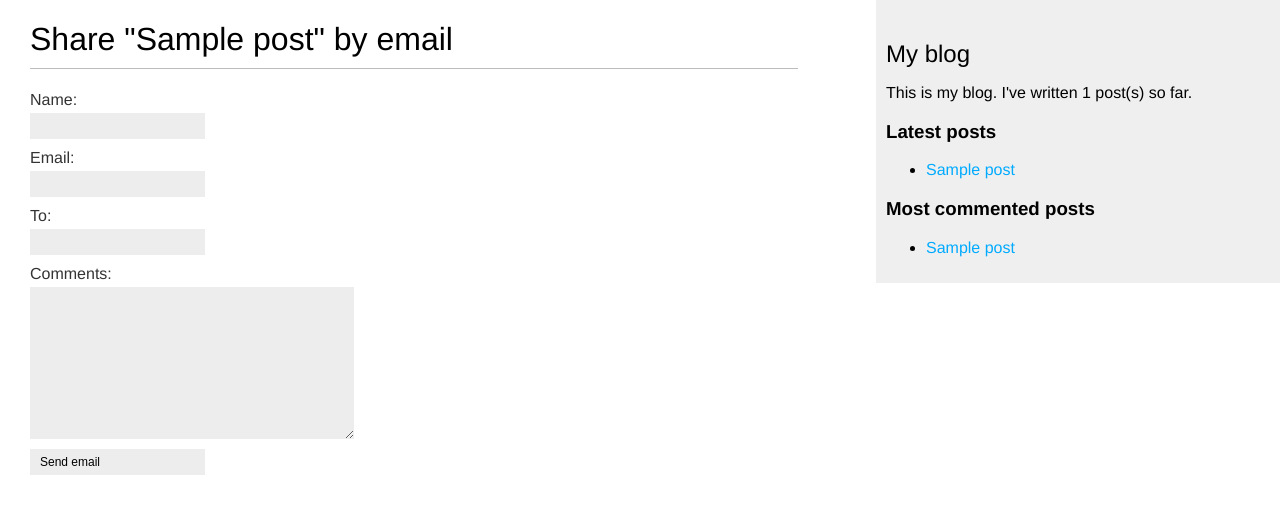
After one commit to theHackCat/django-blog-v2, a Django app: page /blog/1/share/ in a window 1280 px wide. The commit adds this page. Shown: the top 514 px of the page. Run offline with Django 3.2, Linux system fonts and the light colour scheme; tables that the repository leaves empty hold one stand-in row (values such as "Sample post").

Commit message:
added many models, forms, views, templates to make blog work

```diff
--- /dev/null
+++ b/blog/forms.py
@@ -0,0 +1,13 @@
+from django import forms
+from .models import Comment
+
+class EmailPostForm(forms.Form):
+    name = forms.CharField(max_length=25)
+    email = forms.EmailField()
+    to = forms.EmailField()
+    comments = forms.CharField(required=False, widget=forms.Textarea)
+
+class CommentForm(forms.ModelForm):
+    class Meta:
+        model = Comment
+        fields = ('name', 'email', 'body')
--- a/blog/models.py
+++ b/blog/models.py
@@ -2,8 +2,10 @@ from django.db import models
 from django.utils import timezone
 from django.contrib.auth.models import User
 from django.urls import reverse
+from taggit.managers import TaggableManager
 
 # Create your models here.
+
 class PublishedManager(models.Manager):
     def get_queryset(self):
         return super(PublishedManager, self).get_queryset().filter(status='published')
@@ -23,6 +25,7 @@ class Post(models.Model):
     status = models.CharField(max_length=10, choices=STATUS_CHOICES, default='draft')
     objects = models.Manager()
     published = PublishedManager()
+    tags = TaggableManager()
 
     class Meta:
         ordering = ('-publish',)
@@ -32,3 +35,18 @@ class Post(models.Model):
 
     def get_absolute_url(self):
         return reverse('blog:post_detail', args=[self.publish.year, self.publish.month, self.publish.day, self.slug])
+
+class Comment(models.Model):
+    post = models.ForeignKey(Post, on_delete=models.CASCADE, related_name='comments')
+    name = models.CharField(max_length=80)
+    email = models.EmailField()
+    body = models.TextField()
+    created = models.DateTimeField(auto_now_add=True)
+    updated = models.DateTimeField(auto_now=True)
+    active = models.BooleanField(default=True)
+
+    class Meta:
+        ordering = ('created',)
+
+    def __str__(self):
+        return 'Comment by {} on {}'.format(self.name, self.post)
--- a/blog/templates/blog/base.html
+++ b/blog/templates/blog/base.html
@@ -1,3 +1,4 @@
+{% load blog_tags %}
 {% load static %}
 <!DOCTYPE html>
 <html>
@@ -12,7 +13,20 @@
     </div>
     <div id="sidebar">
       <h2>My blog</h2>
-      <p>This is my blog.</p>
+      <p>This is my blog. I've written {% total_posts %} post(s) so far.</p>
+
+      <h3>Latest posts</h3>
+      {% show_latest_posts 3 %}
+
+      <h3>Most commented posts</h3>
+      {% get_most_commented_posts as most_commented_posts %}
+      <ul>
+      {% for post in most_commented_posts %}
+        <li>
+          <a href="{{ post.get_absolute_url }}">{{ post.title }}</a>
+        </li>
+      {% endfor %}
+      </ul>
     </div>
   </body>
 </html>
--- /dev/null
+++ b/blog/templates/blog/post/latest_posts.html
@@ -0,0 +1,7 @@
+<ul>
+{% for post in latest_posts %}
+  <li>
+    <a href="{{ post.get_absolute_url }}">{{ post.title }}</a>
+  </li>
+{% endfor %}
+</ul>
--- /dev/null
+++ b/blog/templates/blog/post/share.html
@@ -0,0 +1,19 @@
+{% extends "blog/base.html" %}
+
+{% block title %}Share a post{% endblock %}
+
+{% block content %}
+  {% if sent %}
+    <h1>Email successfully sent</h1>
+    <p>
+      "{{ post.title }}" was successfully sent to {{ form.cleaned_data.to }}.
+    </p>
+  {% else %}
+    <h1>Share "{{ post.title }}" by email</h1>
+    <form action="." method="post">
+      {{ form.as_p }}
+      {% csrf_token %}
+      <input type="sumbit" value="Send email">
+    </form>
+  {% endif %}
+{% endblock %}
--- /dev/null
+++ b/blog/templatetags/blog_tags.py
@@ -0,0 +1,18 @@
+from django import template
+from ..models import Post
+from django.db.models import Count
+
+register = template.Library()
+
+@register.simple_tag
+def total_posts():
+    return Post.published.count()
+
+@register.inclusion_tag('blog/post/latest_posts.html')
+def show_latest_posts(count=5):
+ latest_posts = Post.published.order_by('-publish')[:count]
+ return {'latest_posts': latest_posts}
+
+@register.simple_tag
+def get_most_commented_posts(count=5):
+    return Post.published.annotate(total_comments=Count('comments')).order_by('-total_comments')[:count]
--- a/blog/urls.py
+++ b/blog/urls.py
@@ -4,7 +4,9 @@ from . import views
 app_name = 'blog'
 
 urlpatterns = [
-    #path('', views.post_list, name='post_list'),
-    path('', views.PostListView.as_view(), name='post_list'),
+    path('', views.post_list, name='post_list'),
+    #path('', views.PostListView.as_view(), name='post_list'),
     path('<int:year>/<int:month>/<int:day>/<slug:post>', views.post_detail, name='post_detail'),
+    path('<int:post_id>/share/', views.post_share, name='post_share'),
+    path('tag/<slug:tag_slug>/', views.post_list, name='post_list_by_tag'),
 ]
--- a/blog/views.py
+++ b/blog/views.py
@@ -1,12 +1,30 @@
 from django.shortcuts import render, get_object_or_404
-from .models import Post
+from .models import Post, Comment
 from django.core.paginator import Paginator, EmptyPage, PageNotAnInteger
 from django.views.generic import ListView
+from .forms import EmailPostForm, CommentForm
+from django.core.mail import send_mail
+from taggit.models import Tag
+from django.db.models import Count
 
 # Create your views here.
 
-def post_list(request):
+
+class PostListView(ListView):
+    queryset = Post.published.all()
+    context_object_name = 'posts'
+    paginate_by = 3
+    template_name = 'blog/post/list.html'
+
+
+def post_list(request, tag_slug=None):
     object_list = Post.published.all()
+    tag = None
+
+    if tag_slug:
+        tag = get_object_or_404(Tag, slug=tag_slug)
+        object_list = object_list.filter(tags__in=[tag])
+
     paginator = Paginator(object_list, 3)
     page = request.GET.get('page')
     try:
@@ -15,14 +33,43 @@ def post_list(request):
         posts = paginator.page(1)
     except EmptyPage:
         posts = paginator.page(paginator.num_pages)
-    return render(request, 'blog/post/list.html', {'page': page, 'posts': posts})
+    return render(request, 'blog/post/list.html', {'page': page, 'posts': posts, 'tag': tag})
+
 
 def post_detail(request, year, month, day, post):
     post = get_object_or_404(Post, slug=post, status='published', publish__year=year, publish__month=month, publish__day=day)
-    return render(request, 'blog/post/detail.html', {'post': post})
+    comments = post.comments.filter(active=True)
 
-class PostListView(ListView):
-    queryset = Post.published.all()
-    context_object_name = 'posts'
-    paginate_by = 3
-    template_name = 'blog/post/list.html'
+    new_comment = None
+
+    if request.method == 'POST':
+        comment_form = CommentForm(data=request.POST)
+        if comment_form.is_valid():
+            new_comment = comment_form.save(commit=False)
+            new_comment.post = post
+            new_comment.save()
+    else:
+        comment_form = CommentForm()
+
+    post_tags_ids = post.tags.values_list('id', flat=True)
+    similar_posts = Post.published.filter(tags__in=post_tags_ids).exclude(id=post.id)
+    similar_posts = similar_posts.annotate(same_tags=Count('tags')).order_by('-same_tags','-publish')[:4]
+    return render(request, 'blog/post/detail.html', {'post': post, 'comments': comments, 'new_comment': new_comment, 'comment_form': comment_form, 'similar_posts': similar_posts})
+
+
+def post_share(request, post_id):
+    post = get_object_or_404(Post, id=post_id, status='published')
+    sent = False
+
+    if request.method == 'POST':
+        form = EmailPostForm(request.POST)
+        if form.is_valid():
+            cd = form.cleaned_data
+            post_url = request.build_absolute_uri(post.get_absolute_url())
+            subject = '{} ({}) recommends you reading "{}"'.format(cd['name'], cd['email'], post.title)
+            message = 'Read "{}" at {}\n\n{}\'s comments: {}'.format(post.title, post_url, cd['name'], cd['comments'])
+            send_mail(subject, message, 'admin@myblog.com', [cd['to']])
+            sent = True
+    else:
+        form = EmailPostForm()
+    return render(request, 'blog/post/share.html', {'post': post, 'form': form, 'sent': sent})
```
Also changed, not shown: blog/admin.py (+7 -1 lines), blog/templates/blog/post/detail.html (+39 -0 lines), blog/templates/blog/post/list.html (+13 -1 lines), mysite/settings.py (+10 -0 lines), blog/migrations/0002_comment.py (added), blog/migrations/0003_post_tags.py (added), blog/templatetags/__init__.py (added).
